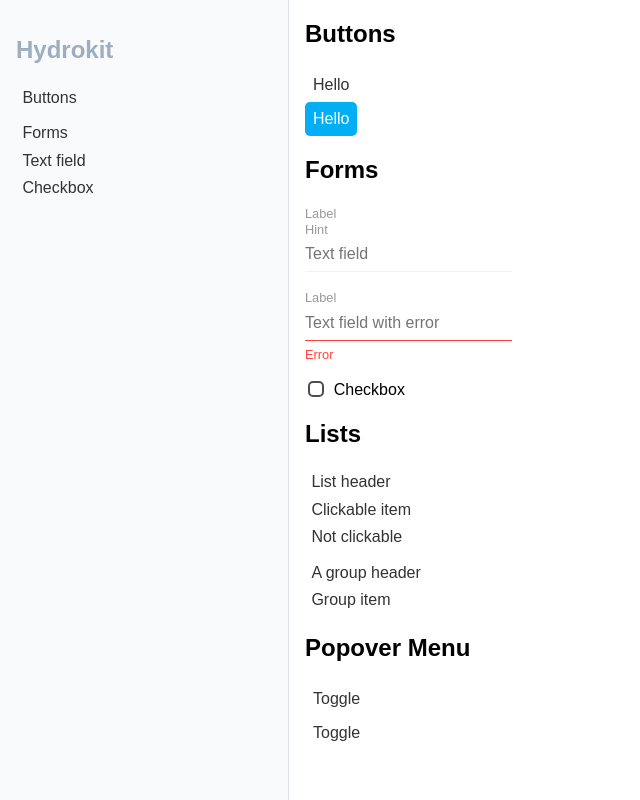
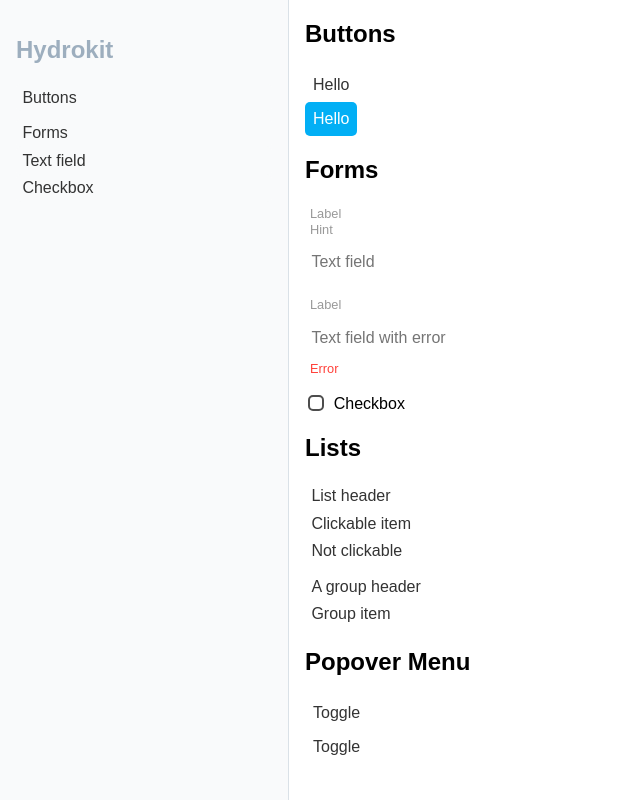
Before and after one commit to aimed/hydrokit, a React (Create React App) app in the folder packages/hydrokit-examples/: page / in a window 1280 px wide. Shown: the whole page, without its empty margins (0-640 px from the left). Built offline with nearby package versions, Linux system fonts and the light colour scheme.

Commit message:
refactor: makes textfield a bit cleaner
Also makes textfield look less like it's stolen from material ui.

```diff
--- a/packages/hydrokit-examples/src/formfield/hydrokit-formfield.scss
+++ b/packages/hydrokit-examples/src/formfield/hydrokit-formfield.scss
@@ -6,15 +6,22 @@
 
     &__hint,
     &__label {
+        transition: color linear 0.2s;
         color: lighten($hk-text-color-on-background, 40%);
         font-size: $meta-font-size;
+        margin-left: $hk-border-radius;
 
         @at-root .hk-formfield--focussed & {
             color: lighten($hk-text-color-on-background, 20%);
         }
     }
 
+    &__meta {
+        margin-bottom: 0.5em;
+    }
+
     &__error {
+        margin-left: $hk-border-radius;
         font-size: $meta-font-size;
         margin-top: 0.5em;
     }
--- a/packages/hydrokit-examples/src/textfield/hydrokit-textfield.scss
+++ b/packages/hydrokit-examples/src/textfield/hydrokit-textfield.scss
@@ -1,57 +1,22 @@
 @import "theme/theme";
 
 .hk-textfield {
-    position: relative;
-
-    @at-root .hk-formfield--focussed & {
-        color: $hk-color-primary;
-    }
-
-    @at-root .hk-formfield--error & {
-        color: $hk-color-error;
-    }
-
-    @at-root .hk-formfield--focussed &::after {
-        content: "";
-        bottom: 0;
-        left: 0;
-        right: 100%;
-        z-index: 1;
-        position: absolute;
-        width: 100%;
-        border-bottom: 2px solid currentColor;
-        transform-origin: left;
-        animation: textfield-border-appear 0.1s ease-out;
-    }
-
     &__native-control {
         @include hydrokit-component-base();
         @include hydrokit-theme-bright();
 
+        padding: $hk-padding-component-big;
+        box-sizing: border-box;
         font-size: 1rem;
-        padding: 0.5rem 0;
         border: 0;
-        border-bottom: 1px solid darken($hk-background-color, 5%);
-        border-radius: $hk-border-radius $hk-border-radius 0 0;
+        border-radius: $hk-border-radius;
         outline: none;
+
+        transition: background-color linear 0.2s;
 
         &:hover,
         &:focus {
-            border-bottom: 1px solid $hk-color-primary;
-        }
-
-        @at-root .hk-formfield--error & {
-            border-color: $hk-color-error;
+            background-color: darken($hk-background-color, 2%);
         }
     }
 }
-
-@keyframes textfield-border-appear {
-    0% {
-        transform: scaleX(0);
-    }
-
-    100% {
-        transform: scaleX(1);
-    }
-}
--- a/packages/hydrokit-examples/src/theme/_theme.scss
+++ b/packages/hydrokit-examples/src/theme/_theme.scss
@@ -8,6 +8,9 @@ $hk-text-color-on-primary: #ffffff;
 $hk-color-error: #FF413A;
 
 $hk-border-radius: 5px;
+
+$hk-padding-component: 0.3rem 0.4rem;
+$hk-padding-component-big: 0.5rem 0.4rem;
 
 @mixin hydrokit-theme($bgcolor, $fgcolor, $interactive: false) {
     background-color: $bgcolor;
@@ -37,7 +40,7 @@ $hk-border-radius: 5px;
 
 @mixin hydrokit-component-base() {
     font-size: 1rem;
-    padding: 0.3rem 0.4rem;
+    padding: $hk-padding-component;
     border-radius: $hk-border-radius;
 }
 
```
